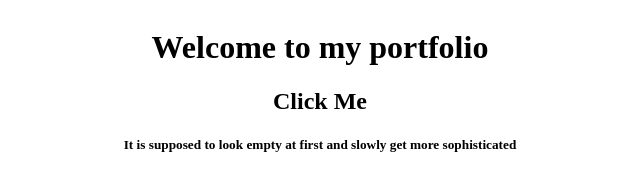
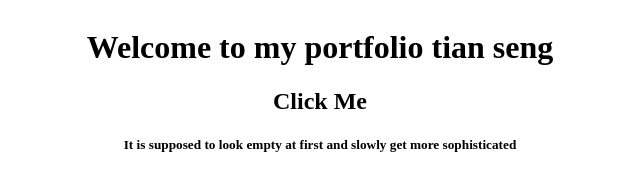
Before and after one commit to chrislimqc/portfolio, a plain HTML site: page index.html in a window 1280 px wide. Shown: the whole page, without its empty margins (320-960 px from the left). Drawn offline with Linux system fonts and the light colour scheme.

Commit message:
added name

```diff
--- a/index.html
+++ b/index.html
@@ -9,7 +9,7 @@
 <body>
     <div class="centerpiece" id="center">
         <h1>
-            Welcome to my portfolio
+            Welcome to my portfolio tian seng
         </h1>
         <h2 id="clickme">
             Click Me
```
